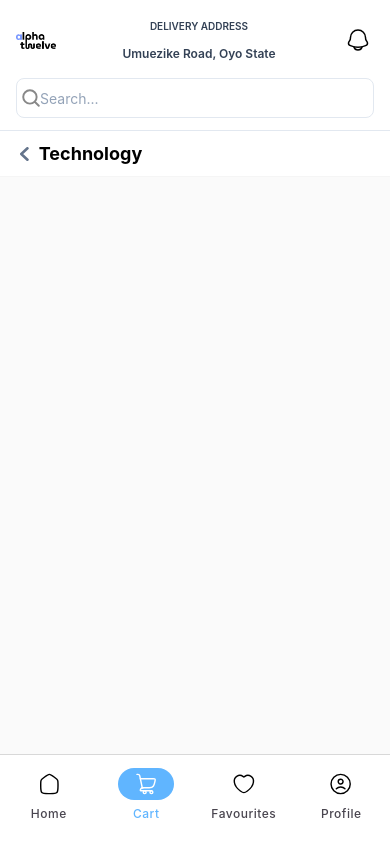
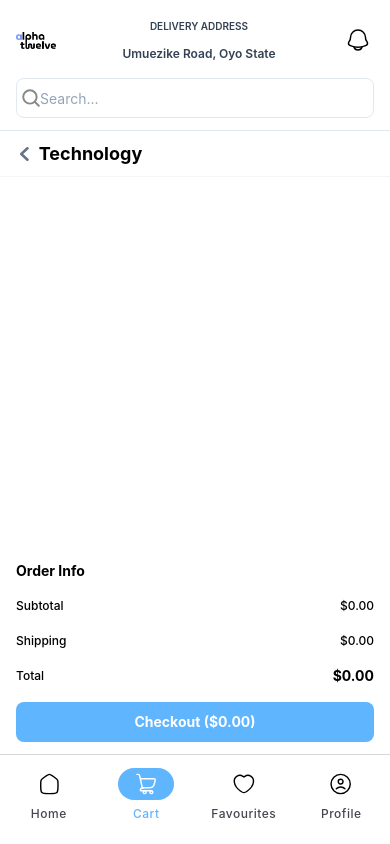
Before and after one commit to Japhetism/alphatwelveecommerce_mobile, a React Native app: screen /Cart in a window 390 px wide. Built offline with nearby package versions, Linux system fonts and the light colour scheme.

Commit message:
add total

```diff
--- a/src/hooks/useCart.ts
+++ b/src/hooks/useCart.ts
@@ -1,4 +1,4 @@
-import { useState, useCallback, useEffect } from 'react';
+import { useState, useCallback, useEffect, useMemo } from 'react';
 import AsyncStorage from '@react-native-async-storage/async-storage';
 import { CartItem, Product } from '../types';
 
@@ -73,6 +73,22 @@ export const useCart = () => {
     setCartItems([]);
   }, []);
 
+  const subtotal = useMemo(() => {
+    return cartItems.reduce(
+      (sum, item) => sum + item.product.price * item.quantityOrdered,
+      0
+    );
+  }, [cartItems]);
+
+  // Calculate shipping as 10% of total price
+  const shippingCost = useMemo(() => {
+    return subtotal * 0.1;
+  }, [subtotal]);
+
+  const totalCost = useMemo(() => {
+    return subtotal + shippingCost;
+  }, [subtotal, shippingCost]);
+
   return {
     cartItems,
     addToCart,
@@ -80,5 +96,8 @@ export const useCart = () => {
     updateItemQuantity,
     clearCart,
     loading,
+    subtotal,
+    shippingCost,
+    totalCost,
   };
 };
--- a/src/screens/cart/index.tsx
+++ b/src/screens/cart/index.tsx
@@ -1,18 +1,11 @@
 import React, { useEffect } from 'react';
-import { View, StyleSheet, FlatList, Text } from 'react-native';
+import { View, StyleSheet, FlatList, Text, TouchableOpacity } from 'react-native';
 import CartCard from '../../components/card/cartCard';
 import AppLayout from '../../components/layout';
 import { useCart } from '../../context/cart';
 
 const CartScreen = () => {
-  const { cartItems, loading } = useCart();
-
-  useEffect(() => {
-
-    console.log("cart item ", cartItems);
-  }, [cartItems])
-
-   if (loading) return <Text>Loading...</Text>;
+  const { cartItems, subtotal, shippingCost, totalCost, loading } = useCart();
 
   return (
     <AppLayout>
@@ -25,6 +18,26 @@ const CartScreen = () => {
           )}
           ItemSeparatorComponent={() => <View style={{ height: 10 }} />}
         />
+        <View style={styles.btncontainer}>
+          <View style={styles.priceInfo}>
+            <Text style={styles.orderInfo}>Order Info</Text>
+            <View style={styles.detailsSection}>
+              <Text style={styles.otherInfo}>Subtotal</Text>
+              <Text style={styles.otherInfo}>${subtotal?.toFixed(2)}</Text>
+            </View>
+            <View style={styles.detailsSection}>
+              <Text style={styles.otherInfo}>Shipping</Text>
+              <Text style={styles.otherInfo}>${shippingCost?.toFixed(2)}</Text>
+            </View>
+            <View style={styles.detailsSection}>
+              <Text style={styles.otherInfo}>Total</Text>
+              <Text style={styles.orderInfo}>${totalCost?.toFixed(2)}</Text>
+            </View>
+          </View>
+          <TouchableOpacity style={styles.button}>
+            <Text style={styles.buttonText}>{`Checkout ($${totalCost?.toFixed(2)})`}</Text>
+          </TouchableOpacity>
+        </View>
       </View>
     </AppLayout>
   );
@@ -37,5 +50,46 @@ const styles = StyleSheet.create({
     flex: 1,
     alignItems: 'center',
     justifyContent: 'center',
+    paddingTop: 10,
+    backgroundColor: '#FFFFFF',
   },
+  btncontainer: {
+    paddingHorizontal: 16,
+    paddingVertical: 12,
+    width: '100%',
+  },
+  button: {
+    backgroundColor: '#60B5FF',
+    height: 40,
+    borderRadius: 8,
+    justifyContent: 'center',
+    alignItems: 'center',
+    marginTop: 16,
+  },
+  buttonText: {
+    color: '#FFFFFF',
+    fontSize: 14,
+    fontWeight: '700',
+    lineHeight: 20,
+  },
+  detailsSection: {
+    flexDirection: 'row',
+    justifyContent: 'space-between',
+  },
+  orderInfo: {
+    color: '#000000',
+    fontWeight: '700',
+    fontSize: 14,
+    lineHeight: 20,
+  },
+  otherInfo: {
+    color: '#000000',
+    fontWeight: '500',
+    fontSize: 12,
+    lineHeight: 20,
+  },
+  priceInfo: {
+    flexDirection: 'column',
+    gap: 15,
+  }
 });
--- a/src/screens/products/details.tsx
+++ b/src/screens/products/details.tsx
@@ -1,7 +1,7 @@
 import { Image, ScrollView, StyleSheet, Text, TouchableOpacity, View } from "react-native";
 import AppLayout from "../../components/layout";
 import { useProductStore } from "../../store/useProductStore";
-import { useCart } from "../../hooks/useCart";
+import { useCart } from "../../context/cart";
 
 const ProductDetailsScreen = () => {
   const { selectedProduct } = useProductStore();
--- a/src/types/index.tsx
+++ b/src/types/index.tsx
@@ -28,6 +28,9 @@ export type CartItem = {
 }
 
 export type CartContextType = {
+  subtotal: number;
+  shippingCost: number;
+  totalCost: number;
   cartItems: CartItem[];
   addToCart: (product: Product, quantity?: number) => void;
   removeFromCart: (productId: string) => void;
```
